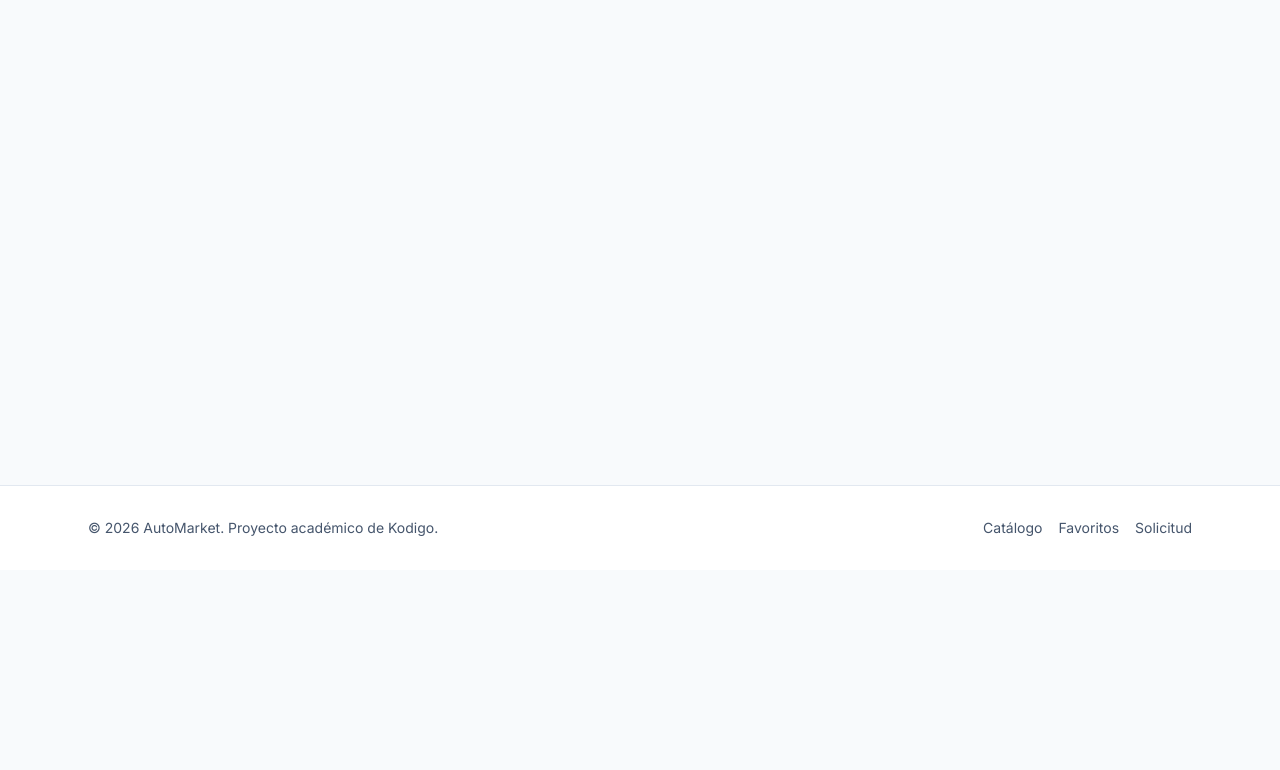
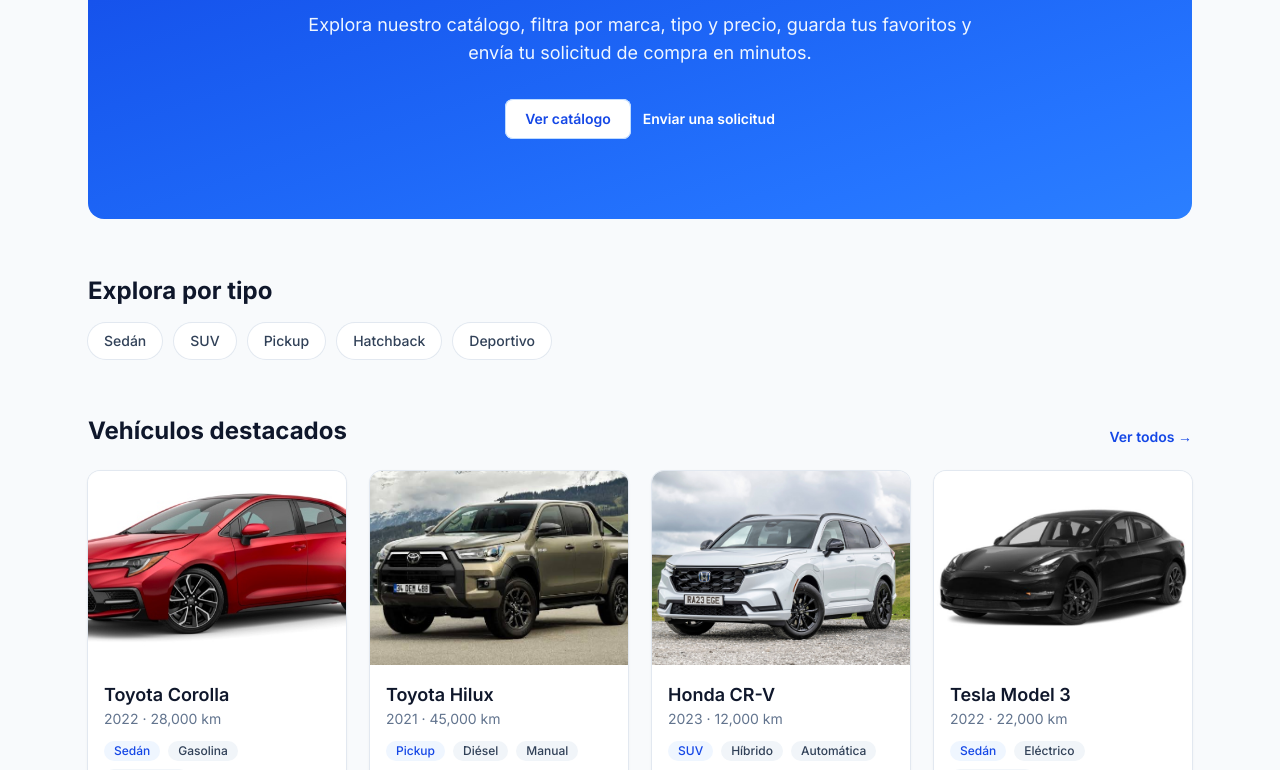
Before and after one commit to Baljeet2000-ai/automarket, a Next.js app: page / in a window 1280 px wide. Shown: the part 230-1000 px from the top of the page. Before the commit the page ends 800 px from the top, so only its background shows below. Built offline with nearby package versions, Linux system fonts and the light colour scheme.

Commit message:
feat: agrega página de inicio con vehículos destacados

```diff
--- a/app/page.tsx
+++ b/app/page.tsx
@@ -1,12 +1,77 @@
+import Link from "next/link";
+import ButtonLink from "@/components/ui/ButtonLink";
+import VehicleGrid from "@/components/vehicles/VehicleGrid";
+import { getFeaturedVehicles } from "@/lib/vehicles";
+import { bodyTypeLabels } from "@/lib/format";
+
+const categories = ["sedan", "suv", "pickup", "hatchback", "deportivo"];
+
 export default function HomePage() {
+  const featured = getFeaturedVehicles();
+
   return (
-    <section className="py-12 text-center">
-      <h1 className="text-3xl font-bold text-slate-900 sm:text-4xl">
-        Bienvenido a AutoMarket
-      </h1>
-      <p className="mt-3 text-slate-600">
-        Estamos construyendo tu próximo marketplace de vehículos.
-      </p>
-    </section>
+    <div className="space-y-14">
+      {/* Hero */}
+      <section className="rounded-2xl bg-gradient-to-br from-blue-700 to-blue-500 px-6 py-14 text-center text-white sm:px-12 sm:py-20">
+        <h1 className="text-3xl font-bold sm:text-5xl">
+          Encuentra el vehículo ideal para ti
+        </h1>
+        <p className="mx-auto mt-4 max-w-2xl text-base text-blue-50 sm:text-lg">
+          Explora nuestro catálogo, filtra por marca, tipo y precio, guarda tus
+          favoritos y envía tu solicitud de compra en minutos.
+        </p>
+        <div className="mt-8 flex flex-col items-center justify-center gap-3 sm:flex-row">
+          <ButtonLink href="/vehiculos" variant="secondary">
+            Ver catálogo
+          </ButtonLink>
+          <Link
+            href="/solicitud"
+            className="text-sm font-semibold text-white underline-offset-4 hover:underline"
+          >
+            Enviar una solicitud
+          </Link>
+        </div>
+      </section>
+
+      {/* Categorías */}
+      <section aria-labelledby="categorias">
+        <h2 id="categorias" className="text-2xl font-bold text-slate-900">
+          Explora por tipo
+        </h2>
+        <ul className="mt-4 flex flex-wrap gap-3">
+          {categories.map((type) => (
+            <li key={type}>
+              <Link
+                href={`/vehiculos?bodyType=${type}`}
+                className="inline-block rounded-full bg-white px-4 py-2 text-sm font-medium text-slate-700 ring-1 ring-slate-200 transition-colors hover:bg-blue-50 hover:text-blue-700 hover:ring-blue-200"
+              >
+                {bodyTypeLabels[type]}
+              </Link>
+            </li>
+          ))}
+        </ul>
+      </section>
+
+      {/* Destacados */}
+      <section aria-labelledby="destacados">
+        <div className="flex items-end justify-between">
+          <h2 id="destacados" className="text-2xl font-bold text-slate-900">
+            Vehículos destacados
+          </h2>
+          <Link
+            href="/vehiculos"
+            className="text-sm font-semibold text-blue-700 hover:underline"
+          >
+            Ver todos →
+          </Link>
+        </div>
+        <div className="mt-6">
+          <VehicleGrid
+            vehicles={featured}
+            className="sm:grid-cols-2 lg:grid-cols-4"
+          />
+        </div>
+      </section>
+    </div>
   );
 }
--- /dev/null
+++ b/components/ui/Badge.tsx
@@ -0,0 +1,20 @@
+interface BadgeProps {
+  children: React.ReactNode;
+  tone?: "neutral" | "blue" | "green";
+}
+
+const tones = {
+  neutral: "bg-slate-100 text-slate-700",
+  blue: "bg-blue-50 text-blue-700",
+  green: "bg-emerald-50 text-emerald-700",
+};
+
+export default function Badge({ children, tone = "neutral" }: BadgeProps) {
+  return (
+    <span
+      className={`inline-block rounded-full px-2.5 py-0.5 text-xs font-medium ${tones[tone]}`}
+    >
+      {children}
+    </span>
+  );
+}
--- /dev/null
+++ b/components/ui/ButtonLink.tsx
@@ -0,0 +1,32 @@
+import Link from "next/link";
+
+type Variant = "primary" | "secondary";
+
+const styles: Record<Variant, string> = {
+  primary: "bg-blue-700 text-white hover:bg-blue-800",
+  secondary:
+    "bg-white text-blue-700 ring-1 ring-inset ring-blue-200 hover:bg-blue-50",
+};
+
+interface ButtonLinkProps {
+  href: string;
+  children: React.ReactNode;
+  variant?: Variant;
+  className?: string;
+}
+
+export default function ButtonLink({
+  href,
+  children,
+  variant = "primary",
+  className = "",
+}: ButtonLinkProps) {
+  return (
+    <Link
+      href={href}
+      className={`inline-flex items-center justify-center rounded-lg px-5 py-2.5 text-sm font-semibold transition-colors ${styles[variant]} ${className}`}
+    >
+      {children}
+    </Link>
+  );
+}
--- /dev/null
+++ b/components/vehicles/VehicleCard.tsx
@@ -0,0 +1,54 @@
+import Link from "next/link";
+import type { Vehicle } from "@/types/vehicle";
+import {
+  bodyTypeLabels,
+  formatMileage,
+  formatPrice,
+  fuelLabels,
+  transmissionLabels,
+} from "@/lib/format";
+import Badge from "@/components/ui/Badge";
+import VehicleImage from "./VehicleImage";
+
+interface VehicleCardProps {
+  vehicle: Vehicle;
+  /** Espacio para acciones (por ejemplo, el botón de favoritos). */
+  action?: React.ReactNode;
+}
+
+export default function VehicleCard({ vehicle, action }: VehicleCardProps) {
+  const name = `${vehicle.brand} ${vehicle.model}`;
+
+  return (
+    <article className="group relative overflow-hidden rounded-xl bg-white shadow-sm ring-1 ring-slate-200 transition-shadow hover:shadow-md">
+      <Link href={`/vehiculos/${vehicle.id}`} className="block">
+        <div className="relative aspect-[4/3] overflow-hidden bg-slate-100">
+          <VehicleImage src={vehicle.image} alt={`${name} ${vehicle.year}`} />
+        </div>
+
+        <div className="space-y-3 p-4">
+          <div>
+            <h3 className="text-lg font-semibold text-slate-900 group-hover:text-blue-700">
+              {name}
+            </h3>
+            <p className="text-sm text-slate-500">
+              {vehicle.year} · {formatMileage(vehicle.mileage)}
+            </p>
+          </div>
+
+          <div className="flex flex-wrap gap-2">
+            <Badge tone="blue">{bodyTypeLabels[vehicle.bodyType]}</Badge>
+            <Badge>{fuelLabels[vehicle.fuel]}</Badge>
+            <Badge>{transmissionLabels[vehicle.transmission]}</Badge>
+          </div>
+
+          <p className="text-xl font-bold text-blue-700">
+            {formatPrice(vehicle.price)}
+          </p>
+        </div>
+      </Link>
+
+      {action && <div className="absolute right-3 top-3">{action}</div>}
+    </article>
+  );
+}
--- /dev/null
+++ b/components/vehicles/VehicleGrid.tsx
@@ -0,0 +1,20 @@
+import type { Vehicle } from "@/types/vehicle";
+import VehicleCard from "./VehicleCard";
+
+interface VehicleGridProps {
+  vehicles: Vehicle[];
+  className?: string;
+}
+
+export default function VehicleGrid({
+  vehicles,
+  className = "sm:grid-cols-2 lg:grid-cols-3",
+}: VehicleGridProps) {
+  return (
+    <div className={`grid grid-cols-1 gap-6 ${className}`}>
+      {vehicles.map((vehicle) => (
+        <VehicleCard key={vehicle.id} vehicle={vehicle} />
+      ))}
+    </div>
+  );
+}
--- /dev/null
+++ b/components/vehicles/VehicleImage.tsx
@@ -0,0 +1,44 @@
+"use client";
+
+import Image from "next/image";
+import { useState } from "react";
+
+interface VehicleImageProps {
+  src: string;
+  alt: string;
+  sizes?: string;
+  priority?: boolean;
+}
+
+export default function VehicleImage({
+  src,
+  alt,
+  sizes = "(min-width: 1024px) 33vw, (min-width: 640px) 50vw, 100vw",
+  priority = false,
+}: VehicleImageProps) {
+  const [failed, setFailed] = useState(false);
+
+  if (failed) {
+    return (
+      <div
+        role="img"
+        aria-label={alt}
+        className="flex h-full w-full items-center justify-center bg-slate-200 px-4 text-center text-sm font-medium text-slate-500"
+      >
+        {alt}
+      </div>
+    );
+  }
+
+  return (
+    <Image
+      src={src}
+      alt={alt}
+      fill
+      sizes={sizes}
+      priority={priority}
+      className="object-cover"
+      onError={() => setFailed(true)}
+    />
+  );
+}
```
